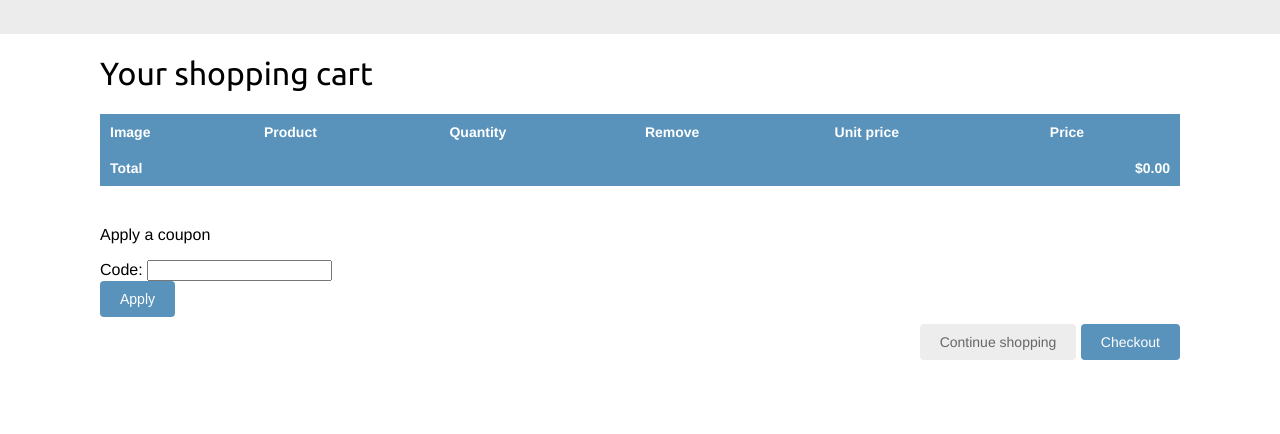
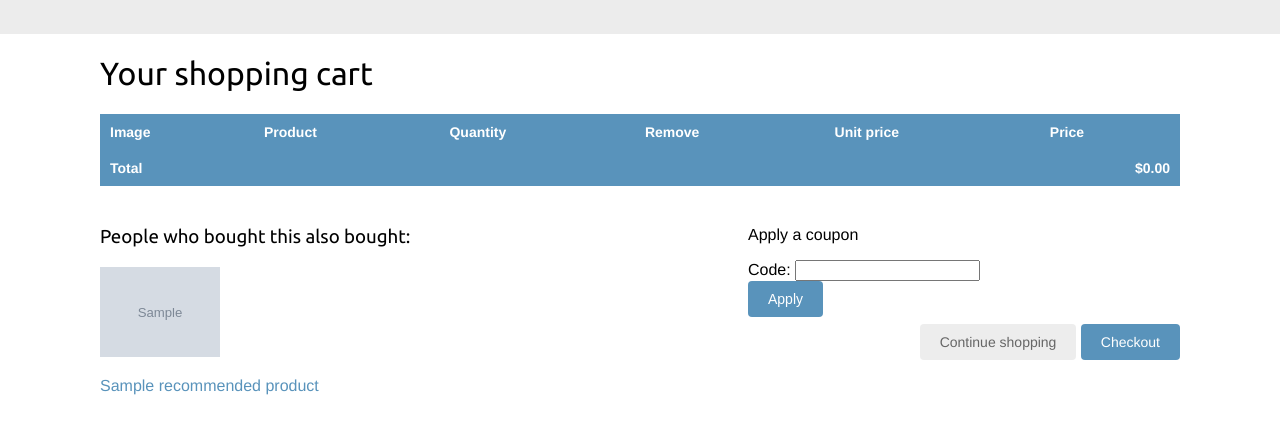
Before and after one commit to Aakashraz/shop, a Django app: template myshop/cart/templates/cart/detail.html in a window 1280 px wide. Shown: the part 46-480 px from the top of the page. Run offline with Django 5.2, Linux system fonts and the light colour scheme; data comes from the database, SQL or seed files in the repository; both versions use the stored data as it was after the commit; the template is opened without the code that fills it: values that come from a table or form of the project are taken from there, most other values are stand-ins (such as "Sample title", 1, 10 or a date in 2020); grey boxes marked "Sample" are stand-in pictures; parts of the project's set-up code (start-up, migrations or seed data) failed here and were passed over.

Commit message:
added product recommendation for cart detail page

```diff
--- a/myshop/cart/templates/cart/detail.html
+++ b/myshop/cart/templates/cart/detail.html
@@ -79,6 +79,21 @@
             </tr>
         </tbody>
     </table>
+
+    {% if recommended_products %}
+        <div class="recommendations cart">
+            <h3>People who bought this also bought:</h3>
+            {% for p in recommended_products %}
+                <div class="item">
+                    <a href="{{ p.get_absolute_url }}">
+                        <img src="{% if p.image %}{{ p.image.url }}{% else %}
+                        {% static "img/no_image.png" %}{% endif %}">
+                    </a>
+                    <p><a href="{{ p.get_absolute_url }}">{{ p.name }}</a></p>
+                </div>
+            {% endfor %}
+        </div>
+    {% endif %}
     <p>Apply a coupon</p>
     <form action="{% url 'coupons:apply' %}" method="post">
         {{ coupon_apply_form }}
```
Also changed, not shown: myshop/cart/views.py (+13 -1 lines), myshop/db.sqlite3.
